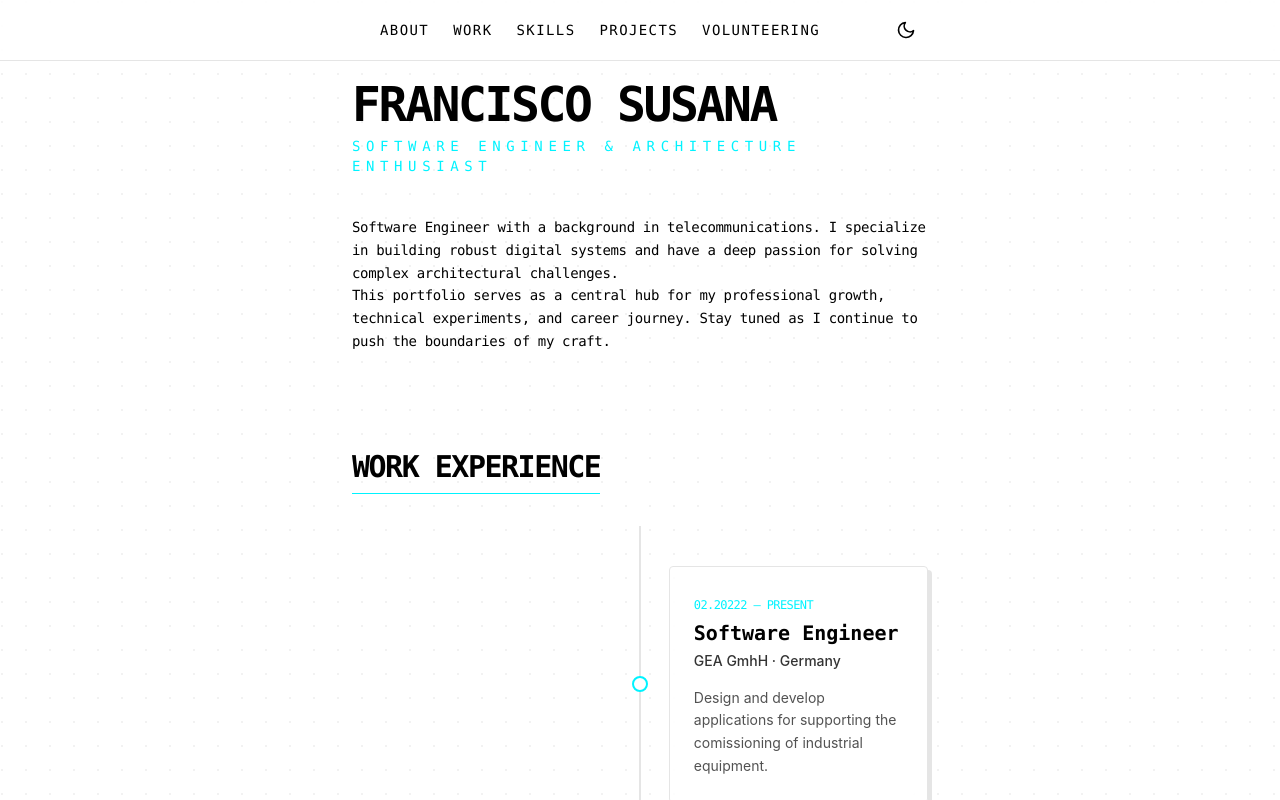
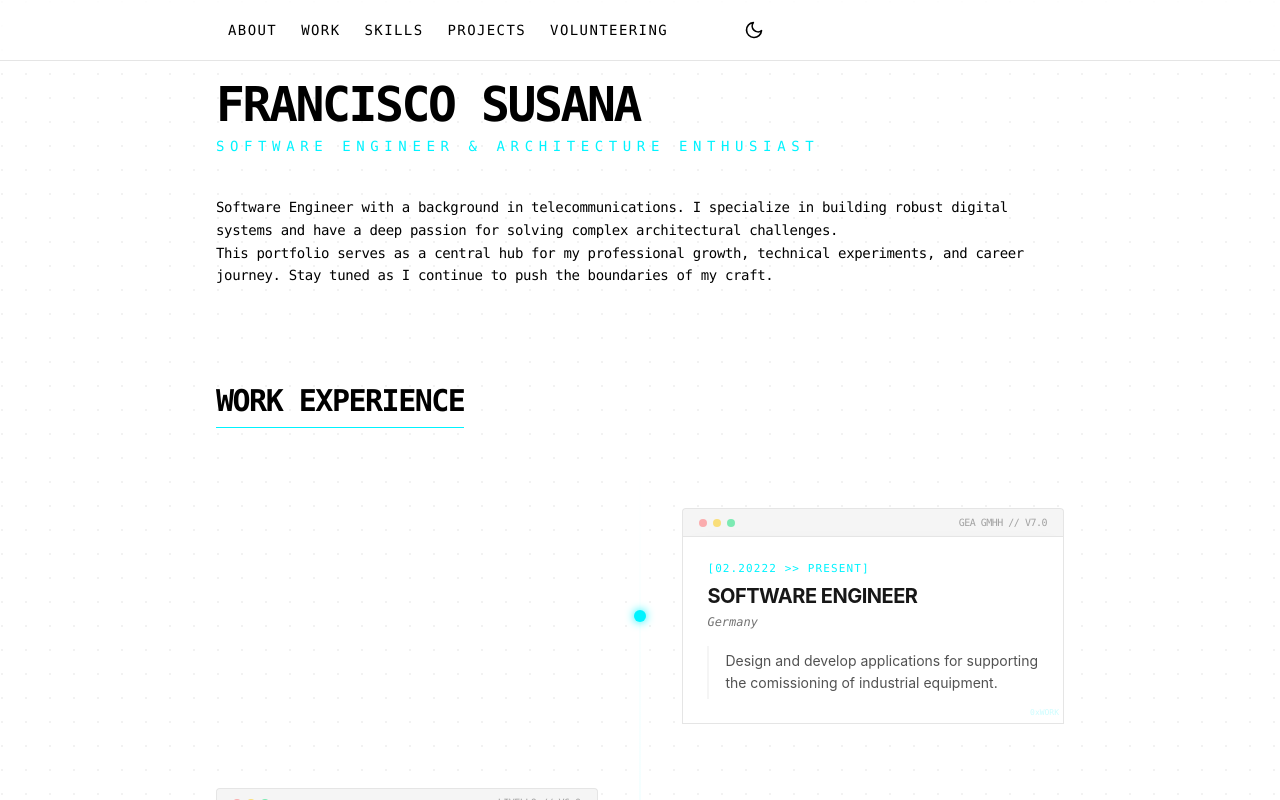
Before and after one commit to franciscosuca/onlineCv, a Next.js app: page / in a window 1280 px wide. Shown: the top 800 px of the page. Built offline with nearby package versions, Linux system fonts and the light colour scheme; no server answers.

Commit message:
refactor: Redesign timeline component with new animations, terminal-like cards, and adjust global layout and navigation max-width and padding.

```diff
--- a/app/components/nav.tsx
+++ b/app/components/nav.tsx
@@ -24,8 +24,8 @@ export function Navbar() {
   const toggleMenu = () => setIsMenuOpen(!isMenuOpen)
 
   return (
-    <aside className="fixed top-0 left-0 right-0 z-50 bg-white/80 dark:bg-black/80 backdrop-blur-md border-b border-neutral-200 dark:border-neutral-800 transition-all">
-      <div className="max-w-xl mx-auto px-4 py-3 flex items-center justify-between">
+    <aside className="fixed top-0 left-0 right-0 z-50 bg-white/70 dark:bg-black/70 backdrop-blur-md border-b border-neutral-200 dark:border-neutral-800 transition-all">
+      <div className="max-w-4xl mx-auto px-6 py-3 flex items-center justify-between">
         <div className='md:hidden'>
           <button
             onClick={toggleMenu}
--- a/app/components/timeline.tsx
+++ b/app/components/timeline.tsx
@@ -20,37 +20,67 @@ export const Timeline: React.FC<TimelineProps> = ({ items }) => {
   });
 
   return (
-    <div className="relative py-10">
-      {/* Vertical Line */}
-      <div className="absolute left-4 md:left-1/2 top-0 bottom-0 w-0.5 bg-neutral-200 dark:bg-neutral-800 -translate-x-1/2 hidden md:block" />
+    <div className="relative py-12 px-4 md:px-0">
+      {/* Central Vertical Line (Visible on md+) */}
+      <div className="absolute left-4 md:left-1/2 top-0 bottom-0 w-[1px] bg-gradient-to-b from-transparent via-cyber-blue/30 to-transparent -translate-x-1/2 hidden md:block" />
 
-      <div className="space-y-12">
+      {/* Left-side Vertical Line (Mobile) */}
+      <div className="absolute left-4 top-0 bottom-0 w-[1px] bg-cyber-blue/20 md:hidden" />
+
+      <div className="space-y-16">
         {sortedItems.map((item, index) => (
           <motion.div
             key={item.id}
-            initial={{ opacity: 0, y: 20 }}
-            whileInView={{ opacity: 1, y: 0 }}
-            viewport={{ once: true }}
-            transition={{ duration: 0.5, delay: index * 0.1 }}
+            initial={{ opacity: 0, x: index % 2 === 0 ? -50 : 50 }}
+            whileInView={{ opacity: 1, x: 0 }}
+            viewport={{ once: true, margin: "-100px" }}
+            transition={{ duration: 0.7, type: "spring", bounce: 0.3 }}
             className={`relative flex items-center justify-between md:justify-normal group ${
               index % 2 === 0 ? 'md:flex-row-reverse' : ''
             }`}
           >
-            {/* Dot Animation */}
-            <div className="absolute left-4 md:left-1/2 w-4 h-4 bg-white dark:bg-hacker-black border-2 border-cyber-blue rounded-full -translate-x-1/2 z-10 group-hover:scale-125 transition-transform" />
+            {/* Pulsing Dot */}
+            <div className="absolute left-4 md:left-1/2 w-3 h-3 bg-cyber-blue rounded-full -translate-x-1/2 z-20 shadow-[0_0_10px_var(--color-cyber-blue)] group-hover:scale-150 transition-transform duration-500">
+              <div className="absolute inset-0 bg-cyber-blue rounded-full animate-ping opacity-75" />
+            </div>
 
             {/* Content Card */}
-            <div className={`w-[calc(100%-3rem)] md:w-[45%] ml-12 md:ml-0 p-6 rounded-sm border border-neutral-200 dark:border-neutral-800 bg-white/50 dark:bg-neutral-900/50 backdrop-blur-sm shadow-[4px_4px_0px_rgba(0,0,0,0.1)] dark:shadow-[4px_4px_0px_var(--color-cyber-blue)] hover:border-cyber-blue transition-colors`}>
-              <span className="font-mono text-xs text-cyber-blue uppercase tracking-tighter">
-                {item.sdate} — {item.edate}
-              </span>
-              <h3 className="text-xl font-mono font-bold mt-1 mb-1">{item.title}</h3>
-              <div className="text-sm font-medium mb-4 opacity-80">
-                {item.company} · {item.location}
+            <div className={`w-[calc(100%-3rem)] md:w-[45%] ml-10 md:ml-0 overflow-hidden relative group`}>
+              {/* Terminal-like Header */}
+              <div className="bg-neutral-100 dark:bg-neutral-800/50 px-4 py-1.5 flex items-center justify-between border-x border-t border-neutral-200 dark:border-neutral-800 rounded-t-sm">
+                <div className="flex space-x-1.5">
+                  <div className="w-2 h-2 rounded-full bg-red-400/50" />
+                  <div className="w-2 h-2 rounded-full bg-yellow-400/50" />
+                  <div className="w-2 h-2 rounded-full bg-green-400/50" />
+                </div>
+                <span className="font-mono text-[10px] text-neutral-400 uppercase tracking-tighter">
+                  {item.company} // v{sortedItems.length - index}.0
+                </span>
               </div>
-              <p className="text-sm leading-relaxed text-neutral-600 dark:text-neutral-400">
-                {item.summary}
-              </p>
+
+              {/* Main Body */}
+              <div className="p-6 border border-neutral-200 dark:border-neutral-800 bg-white dark:bg-hacker-black/80 backdrop-blur-sm group-hover:border-cyber-blue/50 transition-all duration-500 shadow-[0_4px_20px_-10px_rgba(0,0,0,0.1)] group-hover:shadow-[0_0_15px_rgba(0,243,255,0.1)]">
+                <div className="flex flex-col mb-4">
+                  <span className="font-mono text-[11px] text-cyber-blue tracking-widest uppercase mb-1">
+                    [{item.sdate} &gt;&gt; {item.edate}]
+                  </span>
+                  <h3 className="text-xl font-bold tracking-tight text-neutral-900 dark:text-neutral-100 uppercase">
+                    {item.title}
+                  </h3>
+                  <p className="text-xs font-mono text-neutral-500 mt-1 italic">
+                    {item.location}
+                  </p>
+                </div>
+
+                <p className="text-sm leading-relaxed text-neutral-600 dark:text-neutral-400 border-l-2 border-neutral-100 dark:border-neutral-800 pl-4 py-1">
+                  {item.summary}
+                </p>
+
+                {/* Cyber Accents */}
+                <div className="absolute bottom-1 right-1 font-mono text-[8px] opacity-20 group-hover:opacity-100 transition-opacity text-cyber-blue">
+                  0x{item.id.substring(0, 4).toUpperCase()}
+                </div>
+              </div>
             </div>
           </motion.div>
         ))}
--- a/app/layout.tsx
+++ b/app/layout.tsx
@@ -54,10 +54,10 @@ export default function RootLayout({
       )}
       suppressHydrationWarning
     >
-      <body className="antialiased max-w-xl mx-4 lg:mx-auto transition-colors duration-300">
+      <body className="antialiased max-w-4xl mx-auto px-6 transition-colors duration-300">
         <Providers>
           <Navbar />
-          <main className="flex-auto min-w-0 mt-20 flex flex-col px-2 md:px-0">
+          <main className="flex-auto min-w-0 mt-20 flex flex-col md:px-0">
             {children}
             <Footer />
             <Analytics />
```
